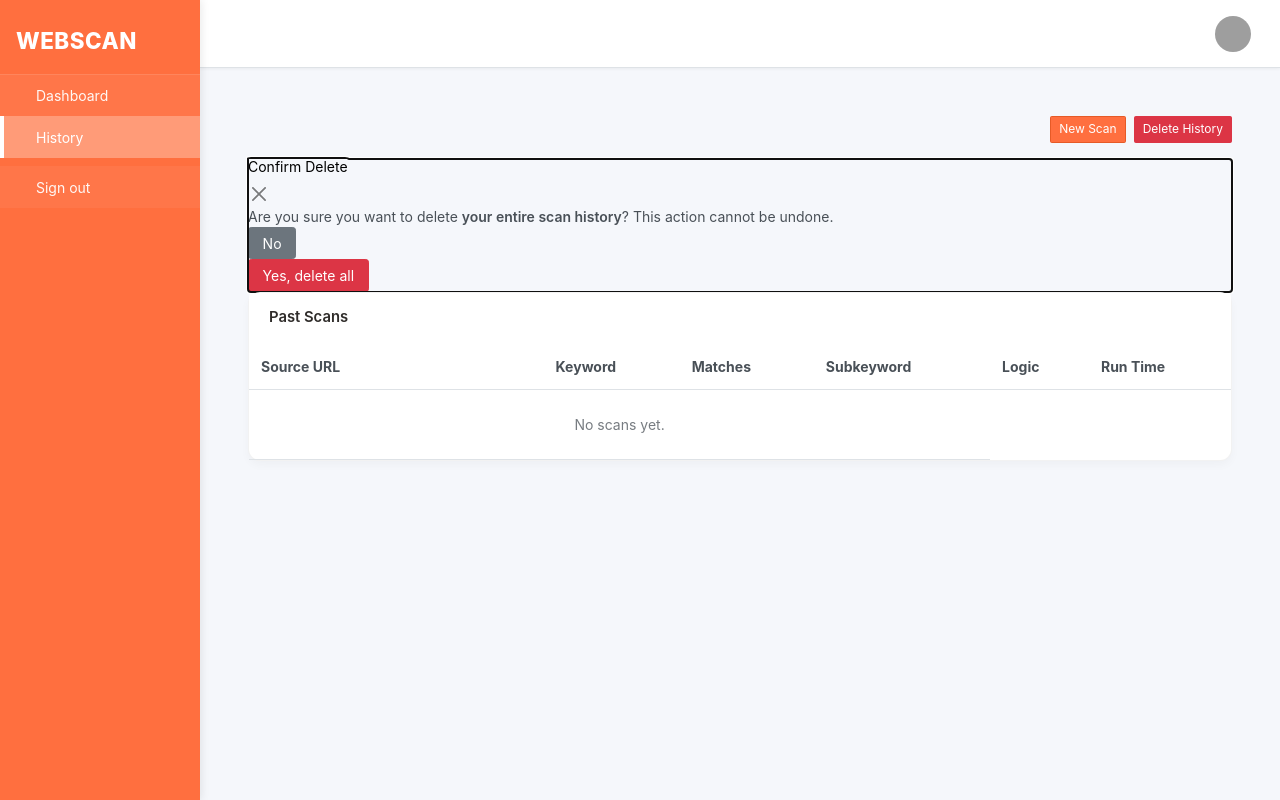
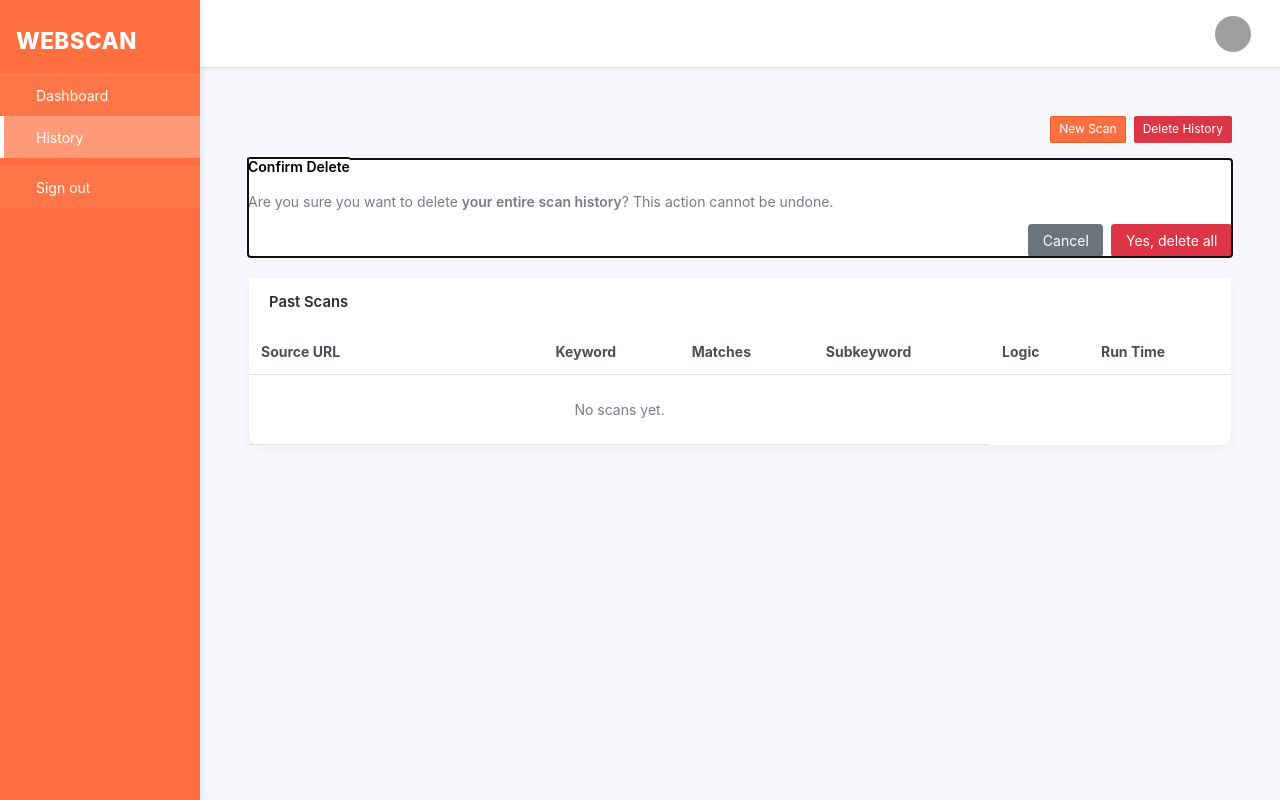
Before and after one commit to remembrance1/forum-webscraper, a Flask app: page /history in a window 1280 px wide, after a click on "Delete History". Run offline with Flask 3, Linux system fonts and the light colour scheme; the visitor is signed in with stand-in values (Sample User, id 1); data that the repository does not hold is empty; some libraries are stand-ins or nearby versions; grey boxes are pictures that could not be loaded.

Commit message:
improve history UI

```diff
--- a/app/static/css/custom.css
+++ b/app/static/css/custom.css
@@ -190,3 +190,14 @@
 body.no-sidebar .sb2-sidebar {
   display: none !important;
 }
+
+/* Delete history card*/
+
+#deleteConfirmCard {
+    border-radius: 8px;
+    background: #ffffff;
+}
+
+#deleteConfirmCard .btn {
+    min-width: 120px;
+}
--- a/app/templates/history.html
+++ b/app/templates/history.html
@@ -16,30 +16,40 @@
 
 <!-- Delete Confirmation Modal -->
 <div class="modal fade" id="confirmDeleteModal" tabindex="-1" aria-hidden="true">
-  <div class="modal-dialog modal-dialog-centered">
-    <div class="modal-content">
+  <div class="modal-dialog modal-dialog-centered modal-sm">
 
-      <div class="modal-header">
-        <h5 class="modal-title">Confirm Delete</h5>
-        <button type="button" class="btn-close" data-bs-dismiss="modal"></button>
+    <!-- WHITE CARD -->
+    <div class="modal-content border-0 shadow-sm" style="background:white; margin-bottom: 20px;">
+
+      <div class="modal-header border-0 pb-0">
+        <h5 class="modal-title fw-bold">Confirm Delete</h5>
+        <!-- removed close button -->
       </div>
 
-      <div class="modal-body">
-        Are you sure you want to delete <strong>your entire scan history</strong>?
-        This action cannot be undone.
+      <div class="modal-body pt-2 pb-1">
+        <p class="text-muted mb-0">
+          Are you sure you want to delete <strong>your entire scan history</strong>?
+          This action cannot be undone.
+        </p>
       </div>
 
-      <div class="modal-footer">
-        <button type="button" class="btn btn-secondary" data-bs-dismiss="modal">No</button>
+      <div class="modal-footer border-0 d-flex justify-content-end gap-2 pt-2">
+        <button type="button" class="btn btn-secondary" data-bs-dismiss="modal">
+          Cancel
+        </button>
 
-        <form method="post" action="{{ url_for('main.clear_history') }}">
-          <button type="submit" class="btn btn-danger">Yes, delete all</button>
+        <form method="post" action="{{ url_for('main.clear_history') }}" style="margin:0;">
+          <button type="submit" class="btn btn-danger">
+            Yes, delete all
+          </button>
         </form>
       </div>
 
     </div>
+
   </div>
 </div>
+
 
 <div class="card">
   <div class="card-header"><h5 class="card-title mb-0">Past Scans</h5></div>
```
